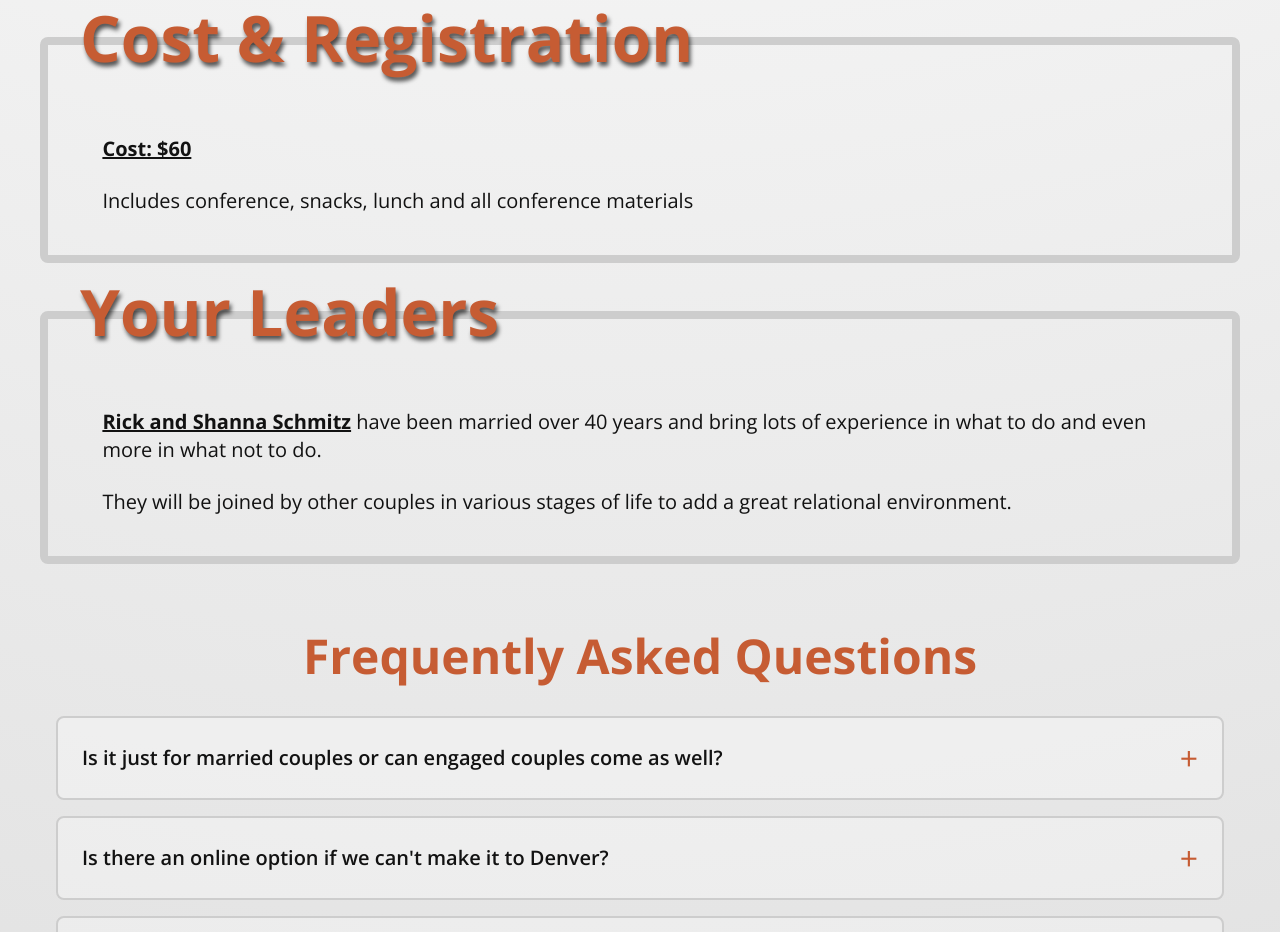
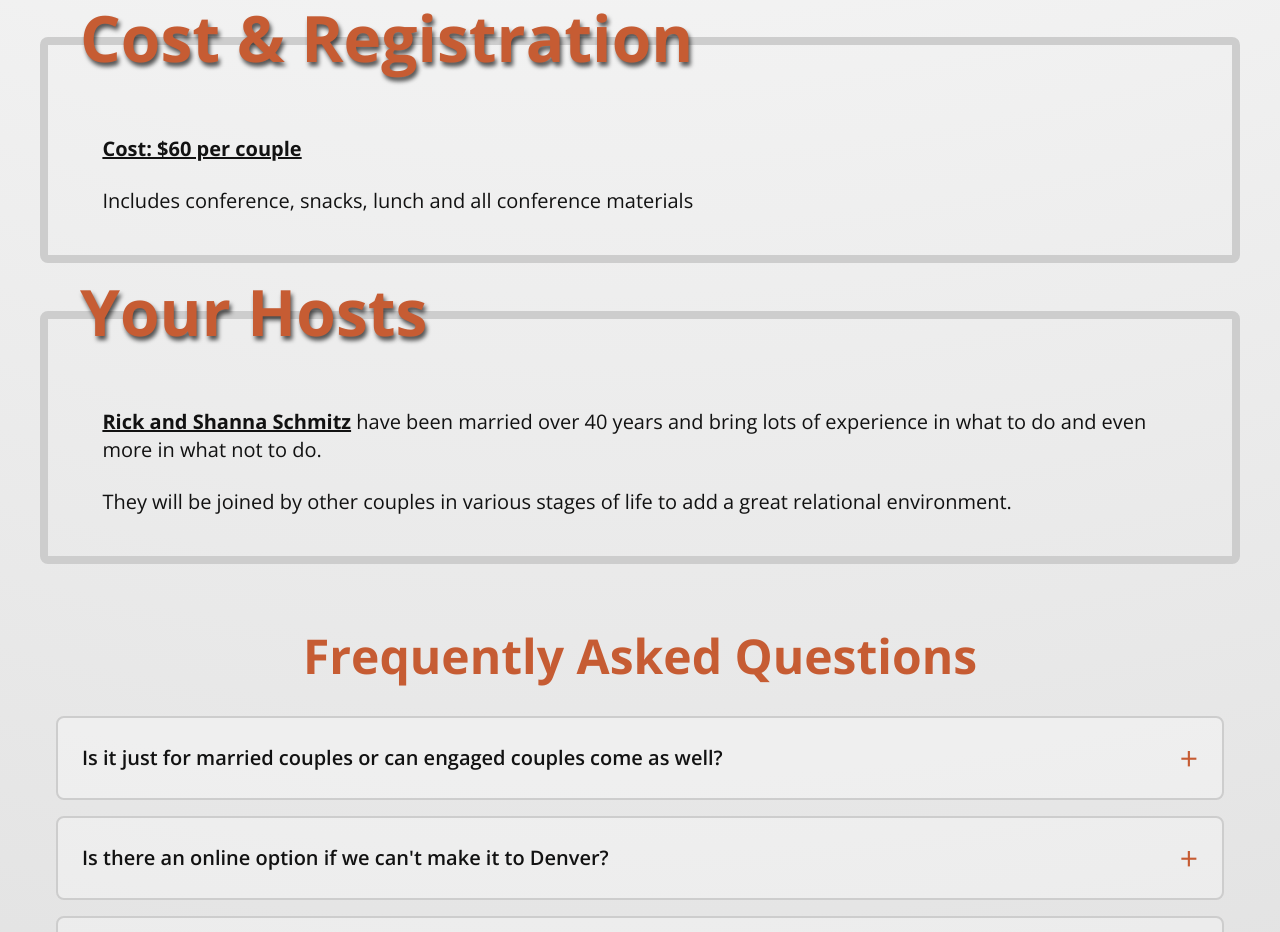
Before and after one commit to mykeld74/wwcc-2025, a SvelteKit app: page /events/better-on-purpose in a window 1280 px wide. Shown: the part 2500-3432 px from the top of the page. Built offline with nearby package versions, Linux system fonts and the light colour scheme; a web font is replaced by a local one.

Commit message:
Rick's updates

```diff
--- a/src/routes/events/better-on-purpose/+page.svelte
+++ b/src/routes/events/better-on-purpose/+page.svelte
@@ -126,7 +126,7 @@
 			<div class="cardContentWrapper">
 				<div class="cardContent">
 					<p class="contentCardText">
-						<span class="cardAccent">Cost: $60</span>
+						<span class="cardAccent">Cost: $60 per couple</span>
 					</p>
 					<p class="contentCardText">
 						Includes conference, snacks, lunch and all conference materials
@@ -136,7 +136,7 @@
 		</div>
 
 		<div class="contentCard">
-			<h2 class="contentCardTitle">Your Leaders</h2>
+			<h2 class="contentCardTitle">Your Hosts</h2>
 			<div class="cardContentWrapper">
 				<div class="cardContent">
 					<p class="contentCardText">
```
